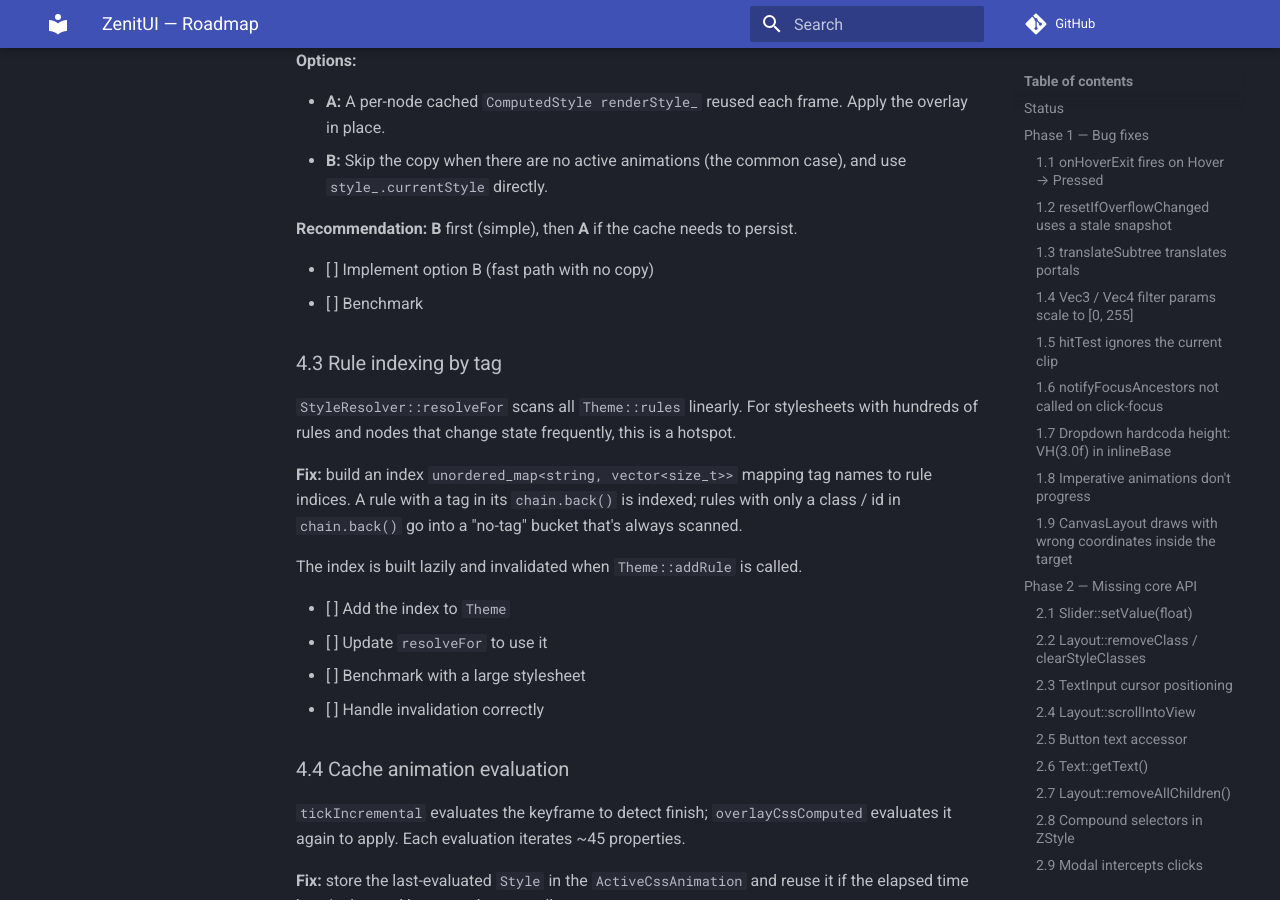
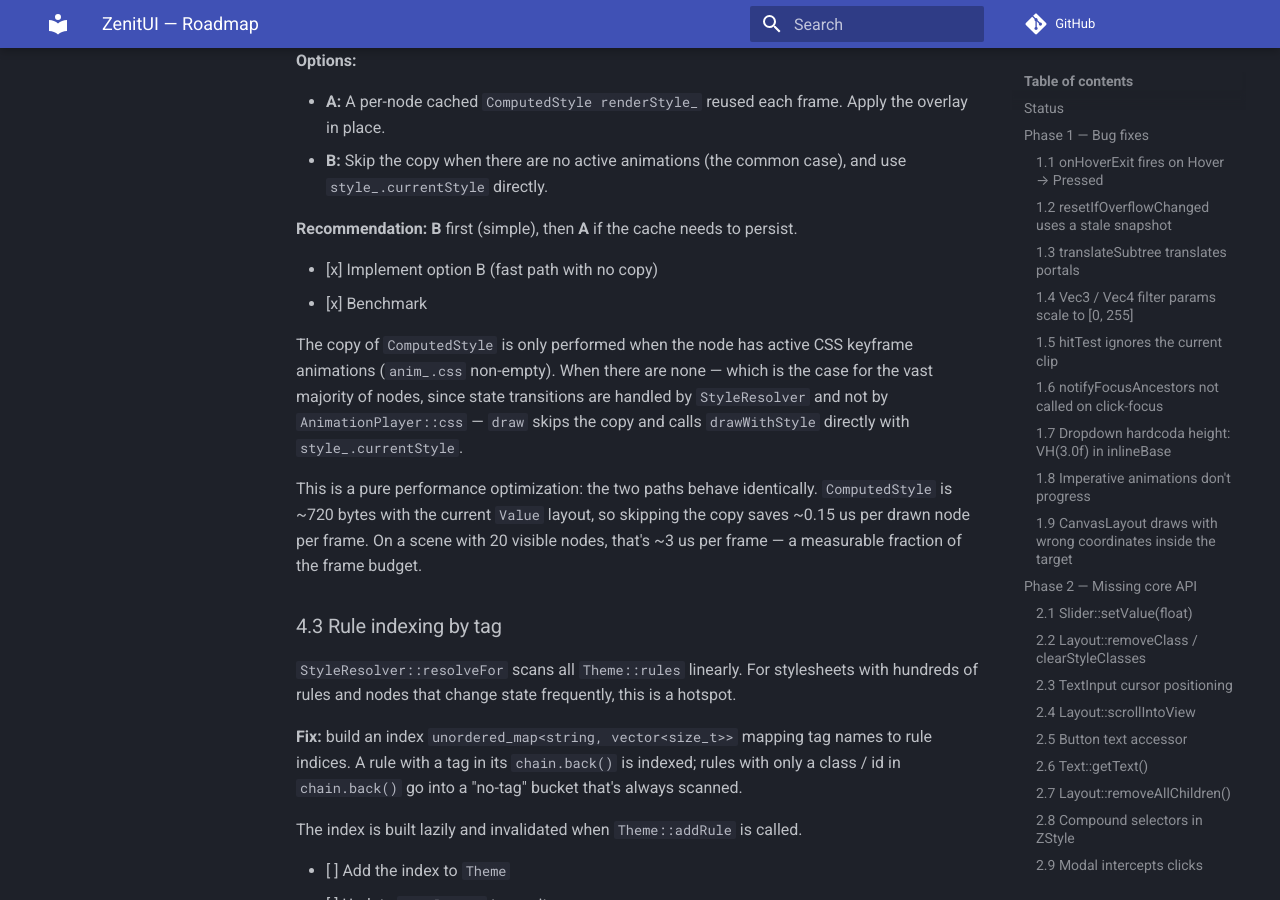
Before and after one commit to zLouis043/ZenitUI, an MkDocs documentation site: the page built from docs/ROADMAP.md, in a window 1280 px wide and 900 px high, scrolled down 13619 px. Built offline with MkDocs 1.6.1 and Material for MkDocs 9.7.7, drawn with Linux system fonts in a browser that asks for light colours; comment, search, counter and statistics services are not loaded.

Commit message:
Completed 4.2 of the ROADMAP.md. Now we skip ComputedStyle copy when no css animation in active

```diff
--- a/docs/ROADMAP.md
+++ b/docs/ROADMAP.md
@@ -611,8 +611,21 @@ The copy involves `std::string`, `std::vector`, and
 **Recommendation:** **B** first (simple), then **A** if the cache needs
 to persist.
 
-- [ ] Implement option B (fast path with no copy)
-- [ ] Benchmark
+- [x] Implement option B (fast path with no copy)
+- [x] Benchmark
+
+The copy of `ComputedStyle` is only performed when the node has
+active CSS keyframe animations (`anim_.css` non-empty). When there are
+none — which is the case for the vast majority of nodes, since state
+transitions are handled by `StyleResolver` and not by
+`AnimationPlayer::css` — `draw` skips the copy and calls
+`drawWithStyle` directly with `style_.currentStyle`.
+
+This is a pure performance optimization: the two paths behave
+identically. `ComputedStyle` is ~720 bytes with the current `Value`
+layout, so skipping the copy saves ~0.15 us per drawn node per frame.
+On a scene with 20 visible nodes, that's ~3 us per frame — a
+measurable fraction of the frame budget.
 
 ### 4.3 Rule indexing by tag
 
```
Also changed, not shown: 3 other files.
